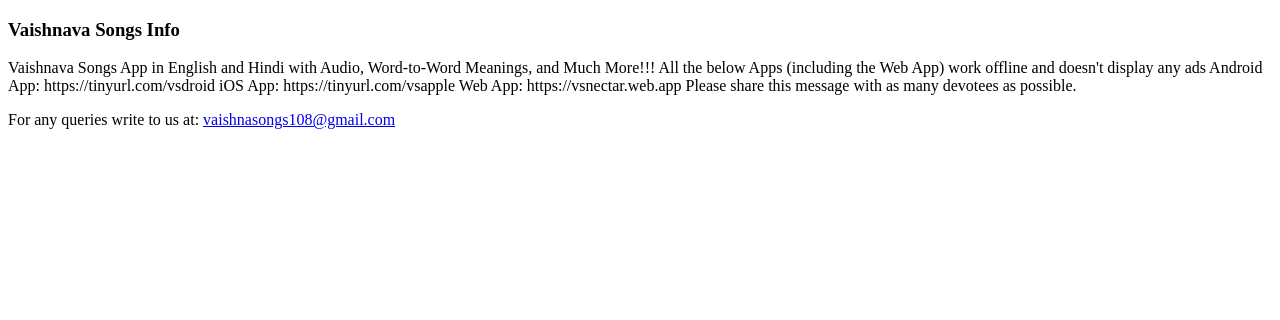
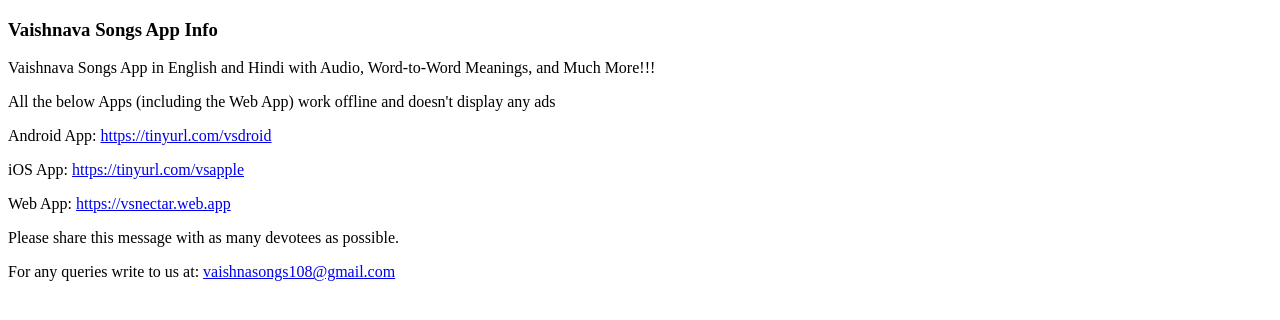
Before and after one commit to rahulkudum/VaishnavaSongsInfo, a plain HTML site: page index.html in a window 1280 px wide. Drawn offline with Linux system fonts and the light colour scheme.

Commit message:
Update index.html

```diff
--- a/index.html
+++ b/index.html
@@ -2,17 +2,17 @@
 <html>
 <body>
 
-<h3>Vaishnava Songs Info</h3>
+<h3>Vaishnava Songs App Info</h3>
 <p>
 Vaishnava Songs App in English and Hindi with Audio, Word-to-Word Meanings, and Much More!!!
-All the below Apps (including the Web App) work offline and doesn't display any ads
+</p>
 
-Android App: https://tinyurl.com/vsdroid
-iOS App: https://tinyurl.com/vsapple
-Web App: https://vsnectar.web.app
+<p>All the below Apps (including the Web App) work offline and doesn't display any ads</p>
+<p>Android App: <a href="https://tinyurl.com/vsdroid">https://tinyurl.com/vsdroid</a></p>
+<p>iOS App: <a href="https://tinyurl.com/vsapple">https://tinyurl.com/vsapple</a></p>
+<p>Web App: <a href="https://vsnectar.web.app">https://vsnectar.web.app</a></p>
+<p>Please share this message with as many devotees as possible.</p>
 
-Please share this message with as many devotees as possible.
-</p>
 <p>
   For any queries write to us at: <a href="mailto:vaishnavasongs108@gmail.com">vaishnasongs108@gmail.com</a>
 </p>
```
